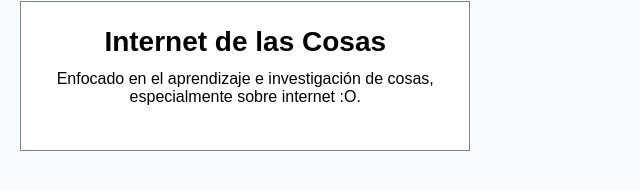
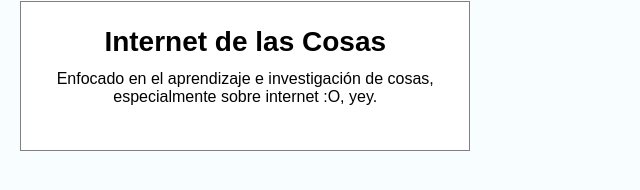
Before and after one commit to CastellarFrank/Testing, a plain HTML site: page index.html in a window 1280 px wide. Shown: the part 424-614 px from the top of the page, 622-1262 px from the left. Drawn offline with Linux system fonts and the light colour scheme.

Commit message:
Changing something

```diff
--- a/index.html
+++ b/index.html
@@ -28,7 +28,7 @@
 				</article>
 				<article>
 					<h3>Internet de las Cosas</h2>
-					<p>Enfocado en el aprendizaje e investigación de cosas, especialmente sobre internet :O.</p>
+					<p>Enfocado en el aprendizaje e investigación de cosas, especialmente sobre internet :O, yey.</p>
 				</article>
 			</div>
 		</section>
```
